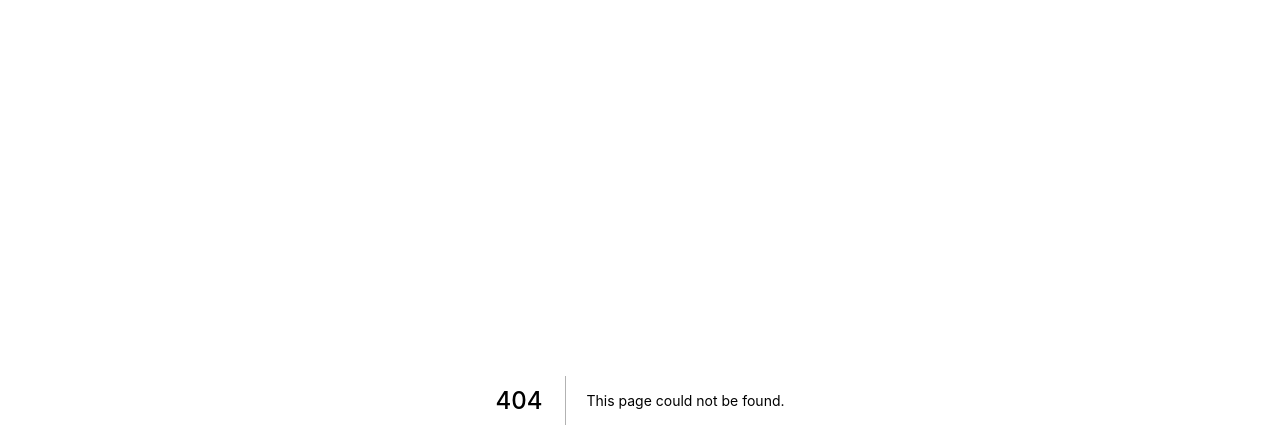
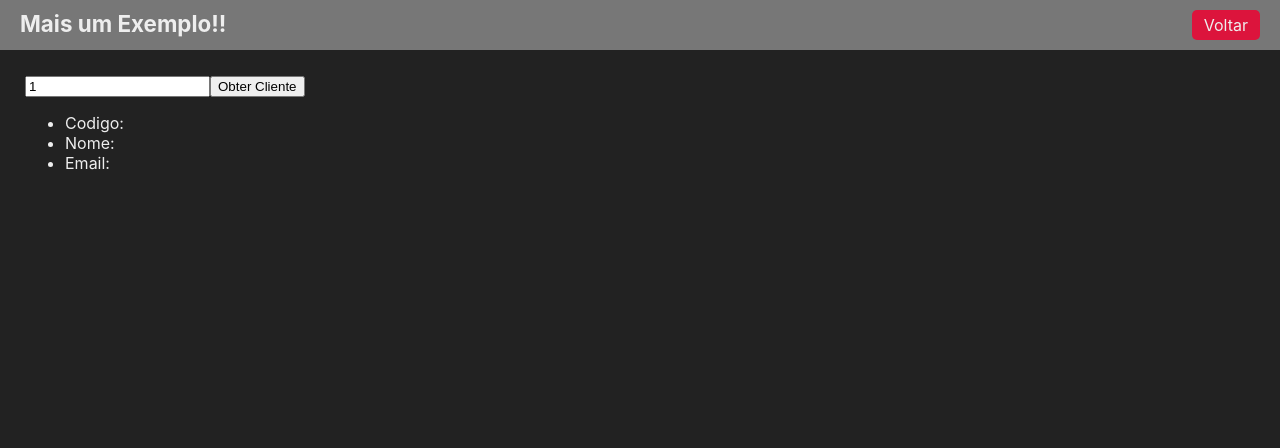
Before and after one commit to WillianPer/AULAO_NEXTJS, a Next.js app: page /integracao_1 in a window 1280 px wide. Before the commit this address had no page. Shown: the top 448 px of the page. Built offline with nearby package versions, Linux system fonts and the light colour scheme.

Commit message:
Integração com APIs em Next.js!!

```diff
--- a/src/pages/index.jsx
+++ b/src/pages/index.jsx
@@ -19,6 +19,7 @@
             <Navegador texto="Navegação #01" destino="/navegacao/" cor="green"/>
             <Navegador texto="Navegação #02" destino="/cliente/ms-5.0/123" cor="blue"/>
             <Navegador texto="Componente com Estado" destino="/estado" cor="pink"/>
+            <Navegador texto="Integração com API #01" destino="/integracao_1" cor="yellow"/>
         </div>
     )
 }
--- /dev/null
+++ b/src/pages/integracao_1.jsx
@@ -0,0 +1,34 @@
+import { useState } from 'react'
+import Layout from '../components/Layout'
+export default function Integracao() {
+
+    const [codigo, setCodigo] = useState(1)
+    const [cliente, setClient] = useState({})
+
+    // function obterCliente() {
+    //     fetch(`http://localhost:3000/api/clientes/${codigo}`)
+    //         .then(resp => resp.json())
+    //         .then(dados => setClient(dados))
+    // }
+
+    async function obterCliente() {
+        const resp = await fetch(`http://localhost:3000/api/clientes/${codigo}`)
+        const dados = await resp.json()
+        setClient(dados)
+    }
+
+    return (
+        <Layout>
+
+            <div>
+                <input type="number" value={codigo} onChange={e => setCodigo(e.target.value)} />
+                <button onClick={obterCliente}>Obter Cliente</button>
+            </div>
+            <ul>
+                <li>Codigo: {cliente.id}</li>
+                <li>Nome: {cliente.nome}</li>
+                <li>Email: {cliente.email}</li>
+            </ul>
+        </Layout>
+    )
+}
```
